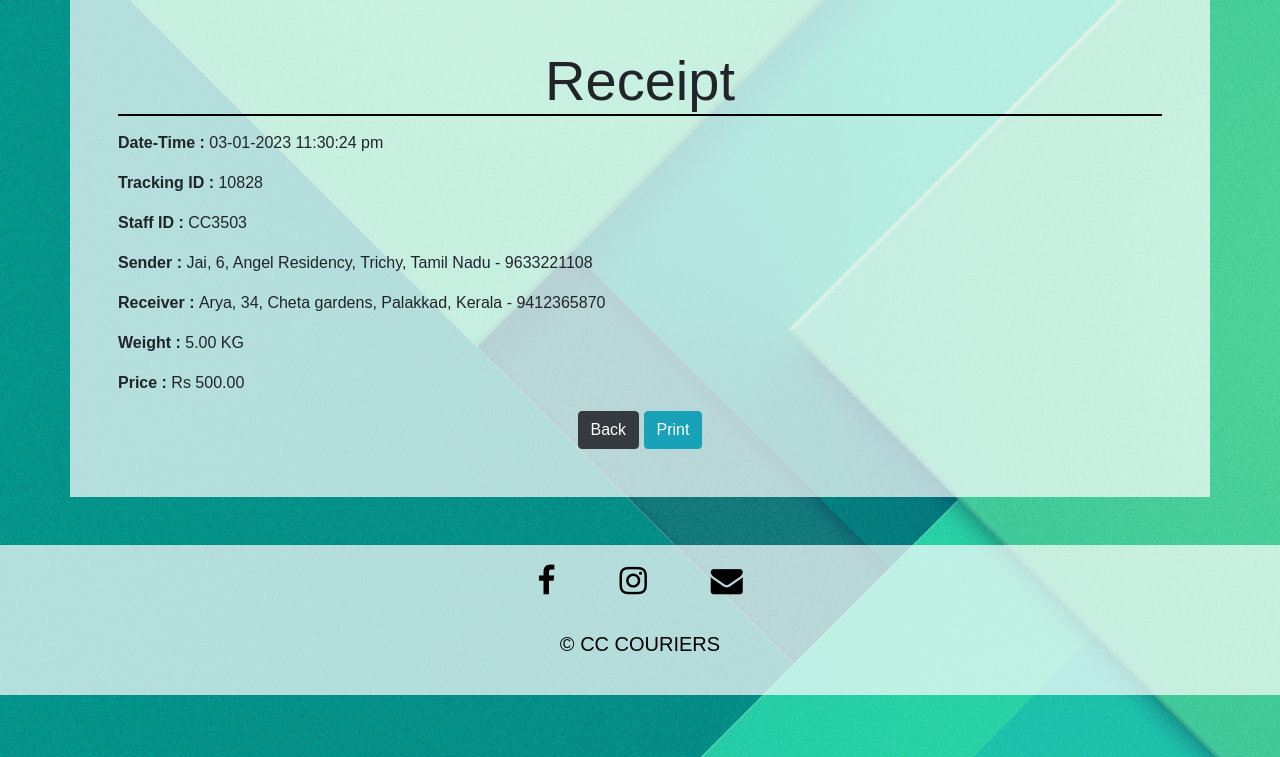
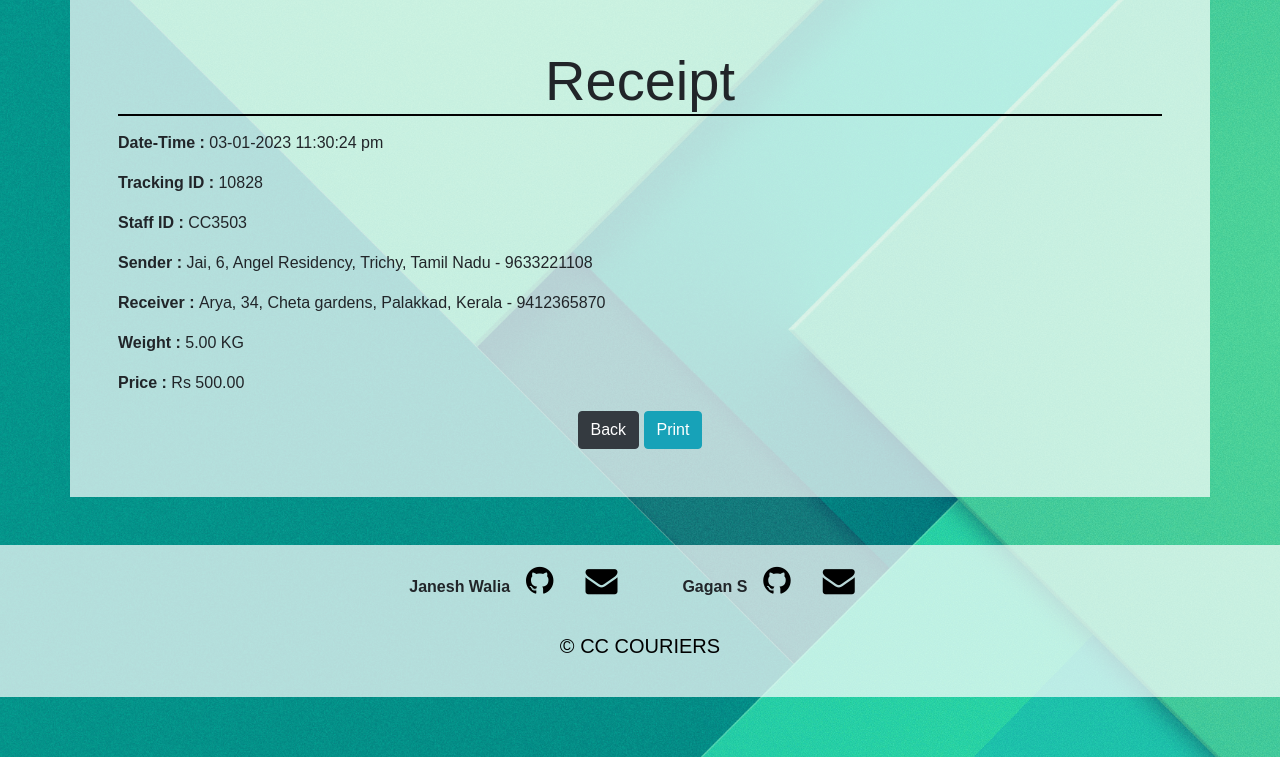
Before and after one commit to Astraxx04/Courier_Management, a PHP site: page /receipt.php in a window 1280 px wide. Shown: the part 121-878 px from the top of the page. Run offline with PHP 8.4, Linux system fonts and the light colour scheme; data comes from the database, SQL or seed files in the repository.

```diff
--- a/receipt.php
+++ b/receipt.php
@@ -51,9 +51,10 @@
         </div>
         <div class="container-fluid text-center mt-5" style="background-color: rgba(255, 255, 255, 0.7); padding: 20px; position: relative;">
             <div class="i-bar" style="display: flex; flex-direction: row; flex-wrap: wrap; justify-content:center; margin-bottom: 2em;">
-                <a class="fa fa-facebook " href="#" style="border: none; text-decoration: none;  margin: 0em 1em; color:black; font-size: xx-large;"></a>
-                <a class="fa fa-instagram" href="#" style="border: none; text-decoration: none;  margin: 0em 1em; color:black; font-size: xx-large;"></a>
-                <a class="fa fa-envelope " href="#" style="border: none; text-decoration: none;  margin: 0em 1em; color:black; font-size: xx-large;"></a>
+                <strong>Janesh Walia<a class="fa fa-github" href="https://github.com/Janesh7" target=blank style="border: none; text-decoration: none;  margin: 0em 0.5em; color:black; font-size: xx-large;"></a></strong>
+                <a class="fa fa-envelope" href="mailto:janeshwalia273@gmail.com" style="border: none; text-decoration: none;  margin: 0em 0.5em; color:black; font-size: xx-large;"></a>&nbsp &nbsp &nbsp &nbsp &nbsp &nbsp
+                <strong>Gagan S<a class="fa fa-github" href="https://github.com/Astraxx04" target=blank style="border: none; text-decoration: none;  margin: 0em 0.5em; color:black; font-size: xx-large;"></a></strong>
+                <a class="fa fa-envelope" href="mailto:gagan200254@gmail.com" style="border: none; text-decoration: none;  margin: 0em 0.5em; color:black; font-size: xx-large;"></a>
             </div>
             <p class="credit" style="font-size: 20px; font-stretch: 3px; text-align: center; color: black;">© CC COURIERS</p>
         </div>
```
Also changed, not shown: account.php (+4 -3 lines).
